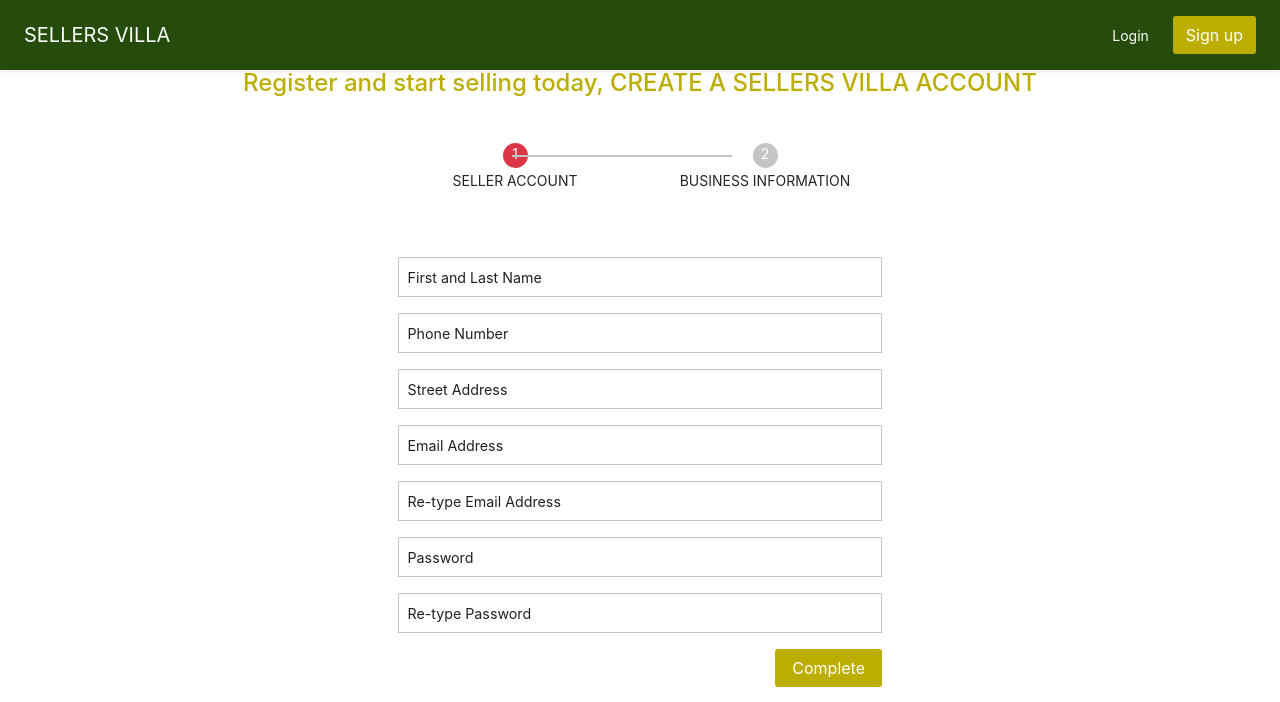
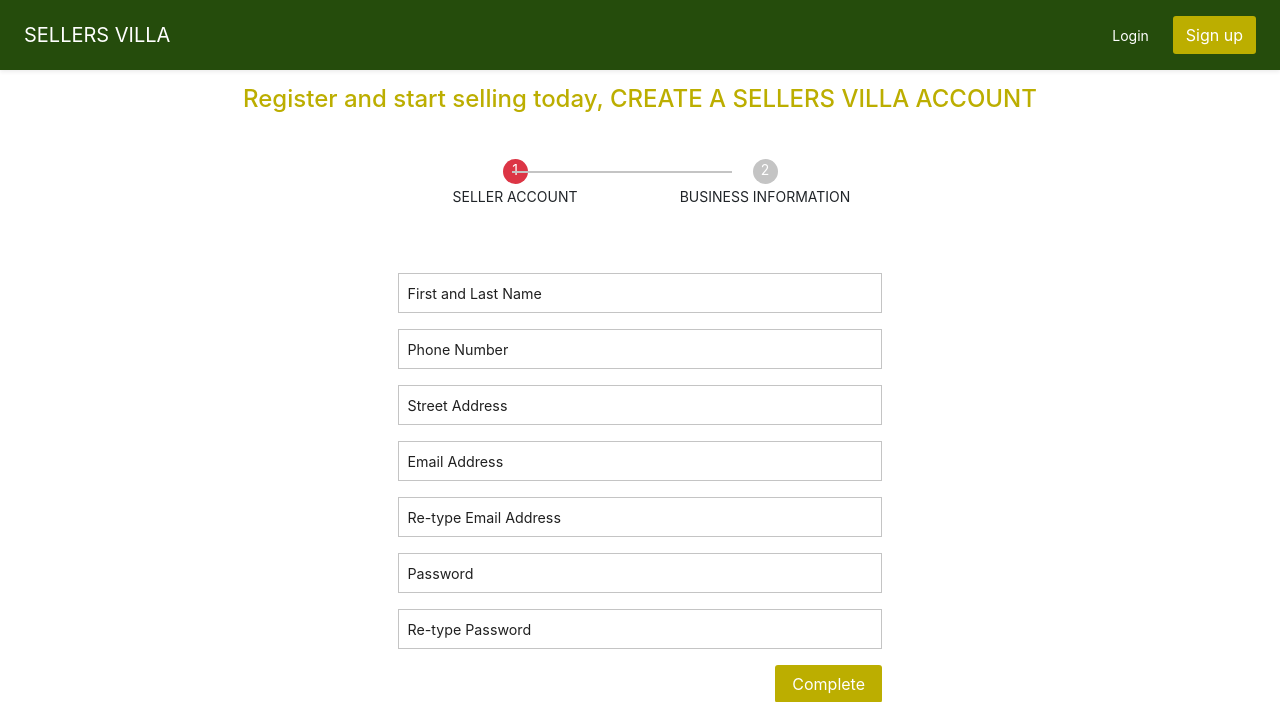
Before and after one commit to iballi2017/madeinlagos-v2, a PHP site: page /sellers/views/register.php in a window 1280 px wide. Shown: the top 702 px of the page. Run offline with PHP 8.4, Linux system fonts and the light colour scheme.

Commit message:
adding sellers villa

```diff
--- a/sellers/views/register.php
+++ b/sellers/views/register.php
@@ -4,7 +4,7 @@
 
     <!-- main -->
     <div class="container">
-    <h4 class="text-center text_primary mb-5">Register and start selling today, CREATE A SELLERS VILLA ACCOUNT</h4>
+    <h4 class="text-center text_primary mb-5 mt-3">Register and start selling today, CREATE A SELLERS VILLA ACCOUNT</h4>
     </div>
     <div id="registration_form_wrapper">
         <div class="progress_bar d-flex my-5">
```
